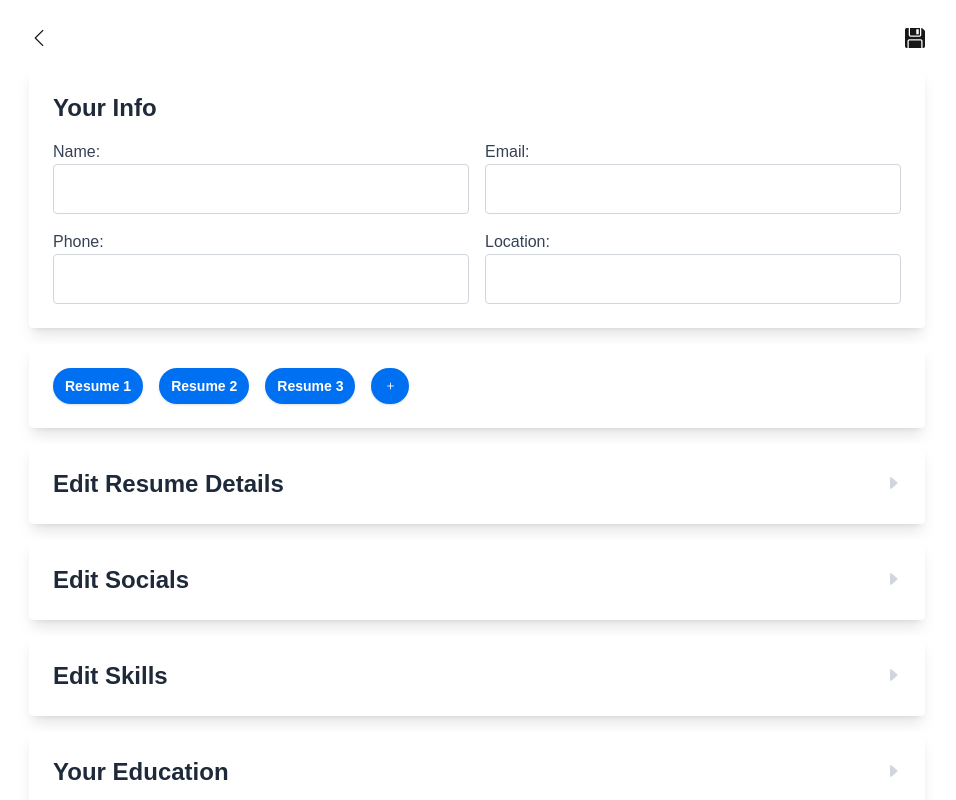
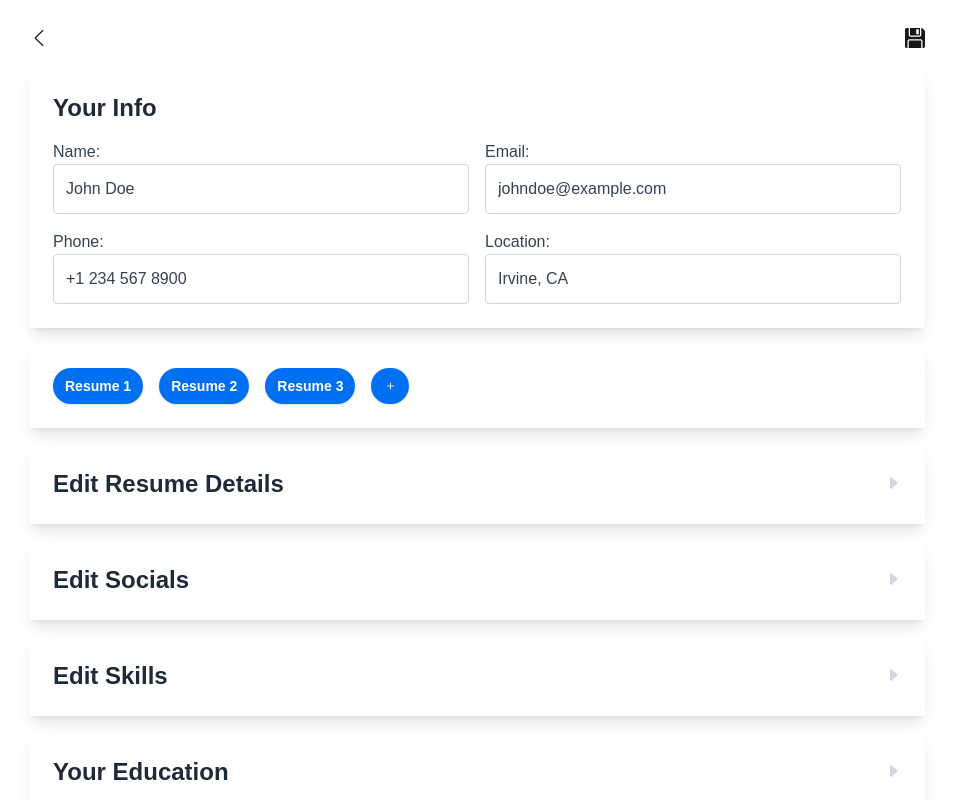
Before and after one commit to KiwiFunk/resume-builder, a Next.js app in the folder resume-app/: page /edit-details in a window 1280 px wide. Shown: the top 800 px of the page, without its empty margins (163-1119 px from the left). Built offline with nearby package versions, Linux system fonts and the light colour scheme.

Commit message:
Created bool and function to load in placeholder data from UserData.js for debugging

```diff
--- a/resume-app/src/app/edit-details/page.js
+++ b/resume-app/src/app/edit-details/page.js
@@ -7,11 +7,15 @@ import { getLocalData, setLocalData } from "@/utils/localData";
 import CollapsibleContainer from "@/components/CollapsibleContainer";
 import TaggingHandler from "@/components/TaggingHandler";
 
+import debugData from "@/UserData";         // Import placeholder data for debugging
+
 const inputClasses = "w-full p-3 border border-gray-300 rounded text-gray-700 focus:outline-none focus:ring-2 focus:ring-blue-500 focus:border-blue-500";
 
 export default function EditDetailsPage() {
     const router = useRouter();                     // Initialize the router
     const [data, setData] = useState(null);         // Init as null to avoid hydration issues
+
+    var useDebugData = true;                        // Set to true to use debug data
 
     useEffect(() => {
         // Fetch data from localStorage AFTER the component mounts.
@@ -29,6 +33,10 @@ export default function EditDetailsPage() {
             hobbies: "",
         });
         setData(storedData);                        // Set the loaded data to state
+
+        if (useDebugData) {
+            setData(debugData);                     // Set the debug data to state on component mount
+        }
     }, []);                                         // Use empty dependency array to only run once.
 
     const handleSave = () => {
@@ -68,19 +76,40 @@ export default function EditDetailsPage() {
                     <div className="grid grid-cols-1 sm:grid-cols-2 gap-4">
                         <div className="mt-4">
                             <label htmlFor="name" className="block text-gray-700">Name:</label>
-                            <input type="text" id="name" defaultValue={data.name} className={inputClasses} />
+                            <input
+                                type="text"
+                                id="name"
+                                value={data.name}
+                                onChange={(e) => setData({ ...data, name: e.target.value })} // Update state on change
+                                className={inputClasses}
+                            />
                         </div>
                         <div className="sm:mt-4">
                             <label htmlFor="email" className="block text-gray-700">Email:</label>
-                            <input type="email" id="email" defaultValue={data.email} className={inputClasses} />
+                            <input
+                                type="email"
+                                id="email"
+                                value={data.email}
+                                onChange={(e) => setData({ ...data, name: e.target.value })}
+                                className={inputClasses} />
                         </div>
                         <div>
                             <label htmlFor="phone" className="block text-gray-700">Phone:</label>
-                            <input type="text" id="phone" defaultValue={data.phone} className={inputClasses} />
+                            <input
+                                type="text"
+                                id="phone"
+                                value={data.phone}
+                                onChange={(e) => setData({ ...data, name: e.target.value })}
+                                className={inputClasses} />
                         </div>
                         <div>
                             <label htmlFor="location" className="block text-gray-700">Location:</label>
-                            <input type="text" id="location" defaultValue={data.location} className={inputClasses} />
+                            <input
+                                type="text"
+                                id="location"
+                                value={data.location}
+                                onChange={(e) => setData({ ...data, name: e.target.value })}
+                                className={inputClasses} />
                         </div>
                     </div>
                 </div>
@@ -114,12 +143,23 @@ export default function EditDetailsPage() {
                 <CollapsibleContainer title="Edit Resume Details">
                     <div className="mt-4">
                         <label htmlFor="title" className="block text-gray-700">Title:</label>
-                        <input type="text" id="title" defaultValue={data.title} className={inputClasses} />
+                        <input
+                            type="text"
+                            id="title"
+                            value={data.title}
+                            onChange={(e) => setData({ ...data, name: e.target.value })}
+                            className={inputClasses} />
                     </div>
 
                     <div className="mt-4">
                         <label htmlFor="summary" className="block text-gray-700">Summary:</label>
-                        <textarea id="summary" defaultValue={data.summary} className={inputClasses} rows="6"></textarea>
+                        <textarea
+                            id="summary"
+                            value={data.summary}
+                            onChange={(e) => setData({ ...data, name: e.target.value })}
+                            className={inputClasses}
+                            rows="6"
+                        ></textarea>
                     </div>
                 </CollapsibleContainer>
 
```
